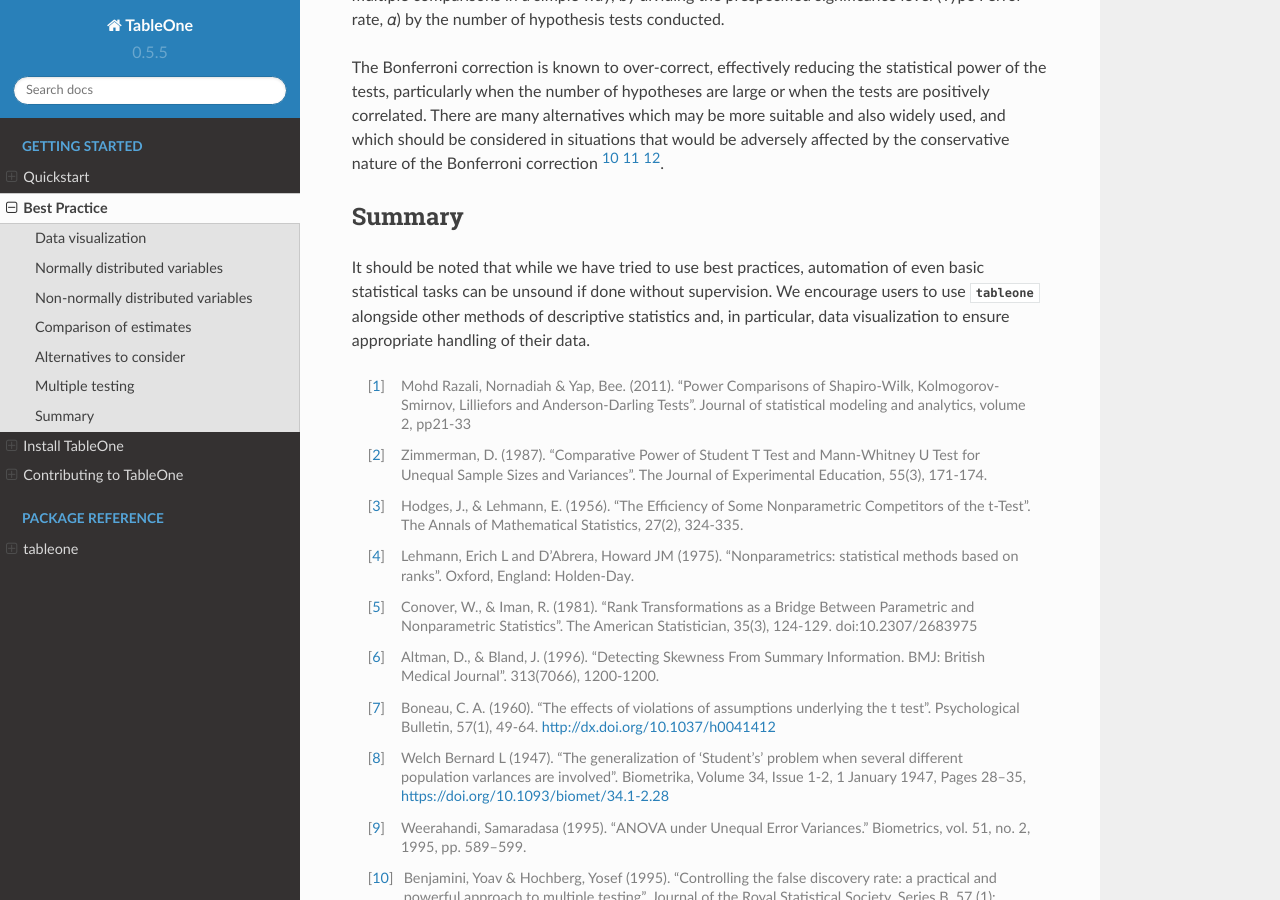
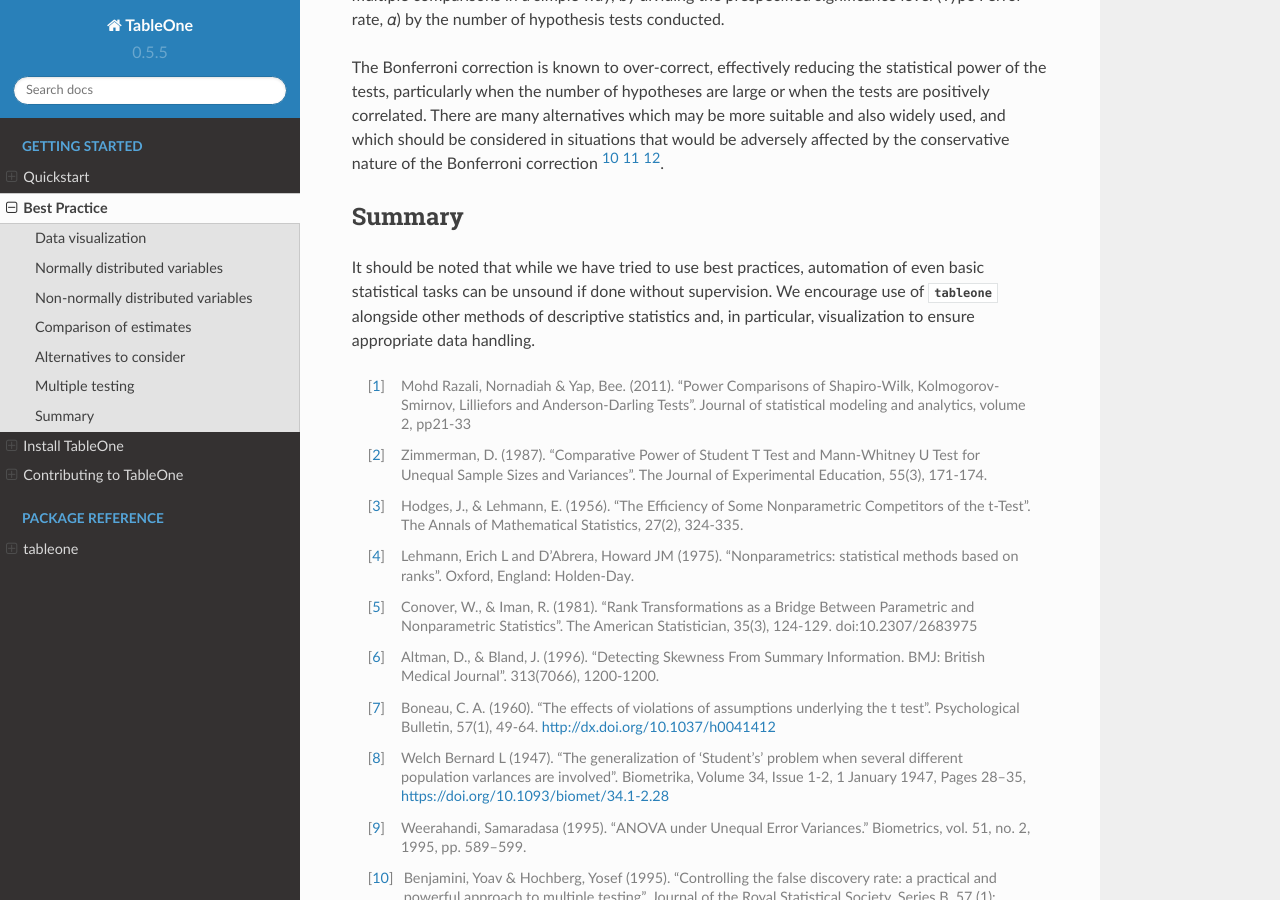
Before and after one commit to tompollard/tableone, a Sphinx documentation site: the page built from docs/bestpractice.rst, in a window 1280 px wide and 900 px high, scrolled down 2003 px. Built offline with Sphinx 7.4.7 and the Read the Docs theme 2.0.0, drawn with Linux system fonts in a browser that asks for light colours; some of the changed text lies outside the part shown.

Commit message:
add note on est practice to docs. ref #55

```diff
--- a/docs/bestpractice.rst
+++ b/docs/bestpractice.rst
@@ -48,7 +48,7 @@ The Bonferroni correction is known to over-correct, effectively reducing the sta
 Summary
 -------
 
-It should be noted that while we have tried to use best practices, automation of even basic statistical tasks can be unsound if done without supervision. We encourage users to use :py:mod:`tableone` alongside other methods of descriptive statistics and, in particular, data visualization to ensure appropriate handling of their data.
+It should be noted that while we have tried to use best practices, automation of even basic statistical tasks can be unsound if done without supervision. We encourage use of :py:mod:`tableone` alongside other methods of descriptive statistics and, in particular, visualization to ensure appropriate data handling.
 
 .. [1] Mohd Razali, Nornadiah & Yap, Bee. (2011). "Power Comparisons of Shapiro-Wilk,
     Kolmogorov-Smirnov, Lilliefors and Anderson-Darling Tests". Journal of statistical
```
Also changed, not shown: other parts of docs/bestpractice.rst (+1 -1 lines), README.rst (+11 -2 lines).
